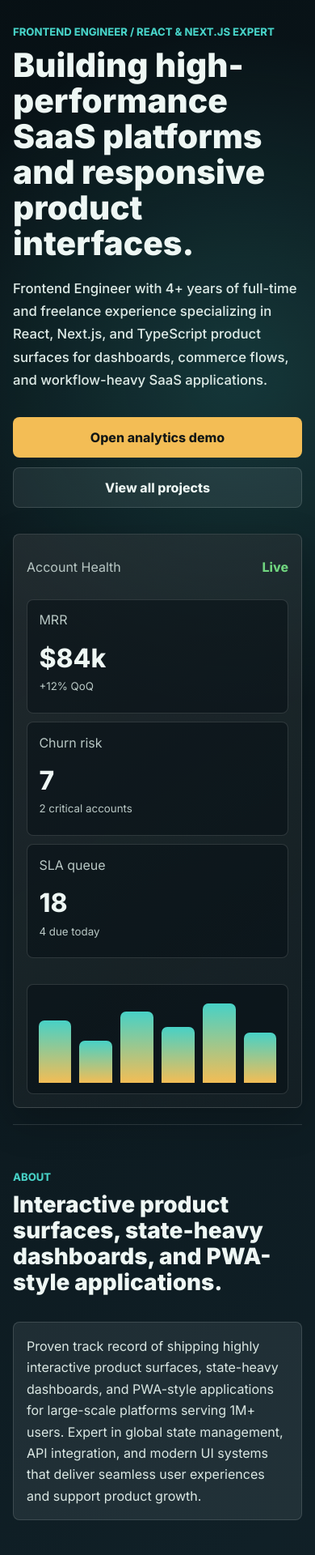
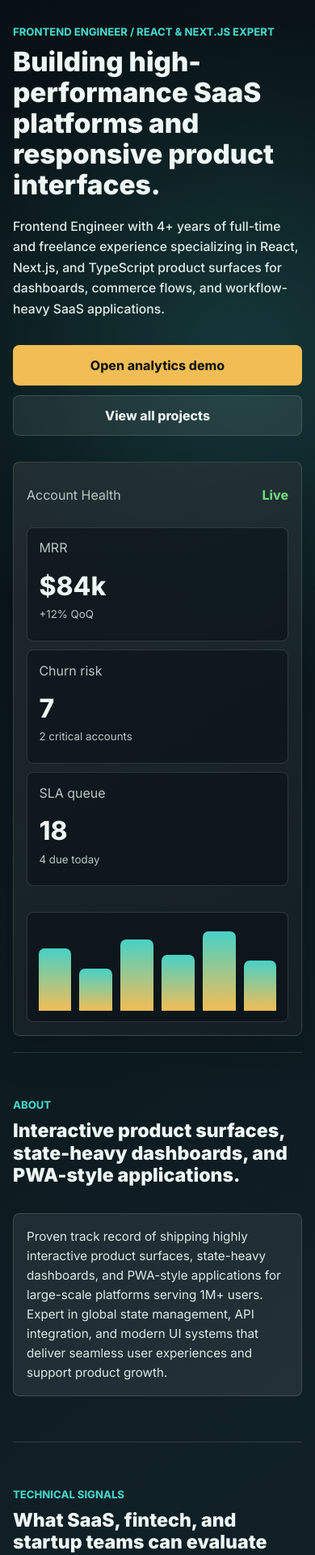
Before and after one commit to adilahmetsargin/adil-ahmet-sargin-portfolio, a website built with Vite: page saas/index.html in a window 390 px wide. Shown: the part 57-1977 px from the top of the page at 81% size. Built offline with nearby package versions, Linux system fonts and the light colour scheme.

Commit message:
Normalize responsive UI scale

```diff
--- a/src/styles.css
+++ b/src/styles.css
@@ -1390,31 +1390,37 @@ h3 {
   }
 
   h1 {
-    max-width: 14ch;
-    font-size: 2.55rem;
-    line-height: 1.08;
+    max-width: 100%;
+    font-size: 2.08rem;
+    line-height: 1.14;
   }
 
   .landing-hero h1 {
-    max-width: 14ch;
-    font-size: 2.55rem;
+    max-width: 100%;
+    font-size: 2.08rem;
+    line-height: 1.14;
   }
 
   h2 {
-    font-size: 1.75rem;
-    line-height: 1.14;
+    font-size: 1.45rem;
+    line-height: 1.18;
   }
 
   .intro h2,
   .section-heading h2,
   .roadmap-section h2,
   .contact-section h2 {
-    font-size: 1.75rem;
-    line-height: 1.14;
+    font-size: 1.45rem;
+    line-height: 1.18;
+  }
+
+  .intro h2 {
+    font-size: 1.32rem;
   }
 
   .hero-lede {
-    font-size: 1.04rem;
+    font-size: 0.98rem;
+    line-height: 1.62;
   }
 
   .hero-actions,
@@ -1461,7 +1467,28 @@ h3 {
     min-height: auto;
   }
 
-  .project-card h3,
+  .project-card h3 {
+    min-height: 0;
+    font-size: 1.55rem;
+    line-height: 1.16;
+  }
+
+  .audience-detail h3,
+  .demo-heading h3,
+  .landing-projects h3 {
+    font-size: 1.35rem;
+    line-height: 1.16;
+  }
+
+  .landing-profile p,
+  .signal-grid span,
+  .landing-projects p:not(.eyebrow),
+  .intro-proof p,
+  .intro-proof li {
+    font-size: 0.95rem;
+    line-height: 1.58;
+  }
+
   .stack-list {
     min-height: 0;
   }
```
